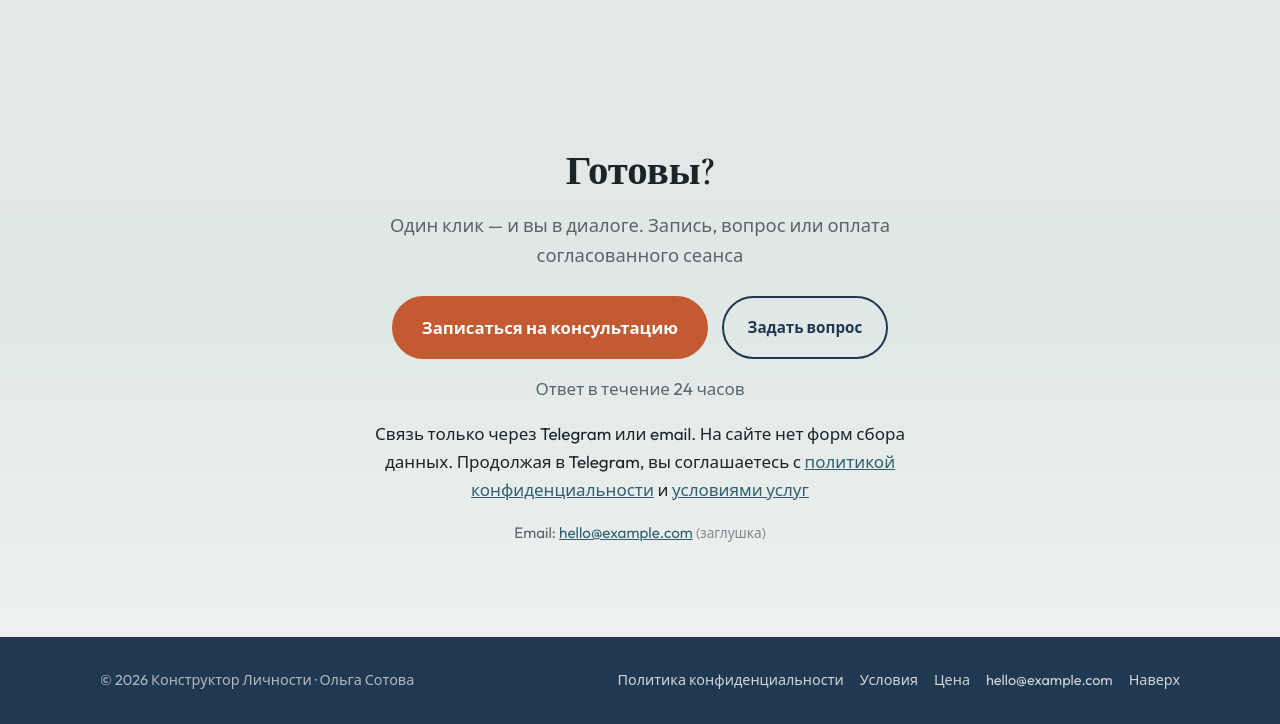
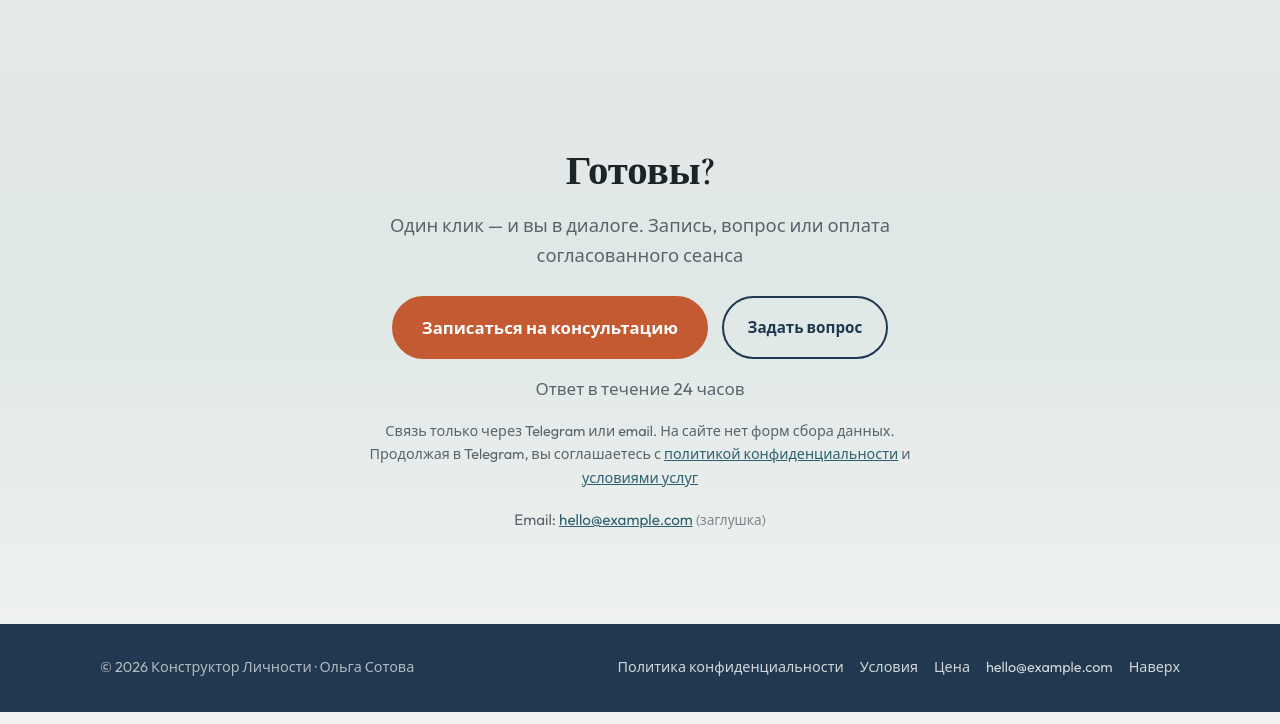
Before and after one commit to stengachanga/design_yourself, a plain HTML site: page index.html in a window 1280 px wide. Shown: the part 5228-5952 px from the top of the page. Drawn offline with nearby package versions, Linux system fonts and the light colour scheme.

Commit message:
Restore contact privacy styles after email note.
Co-authored-by: Cursor <cursoragent@cursor.com>

```diff
--- a/css/styles.css
+++ b/css/styles.css
@@ -782,6 +782,12 @@ p {
   color: var(--color-text-muted);
 }
 
+.contact__privacy {
+  margin-top: 1rem;
+  font-size: 0.9rem;
+  color: var(--color-text-muted);
+}
+
 .contact__email {
   margin-top: 0.75rem;
   font-size: 0.95rem;
--- a/docs/css/styles.css
+++ b/docs/css/styles.css
@@ -782,6 +782,12 @@ p {
   color: var(--color-text-muted);
 }
 
+.contact__privacy {
+  margin-top: 1rem;
+  font-size: 0.9rem;
+  color: var(--color-text-muted);
+}
+
 .contact__email {
   margin-top: 0.75rem;
   font-size: 0.95rem;
```
